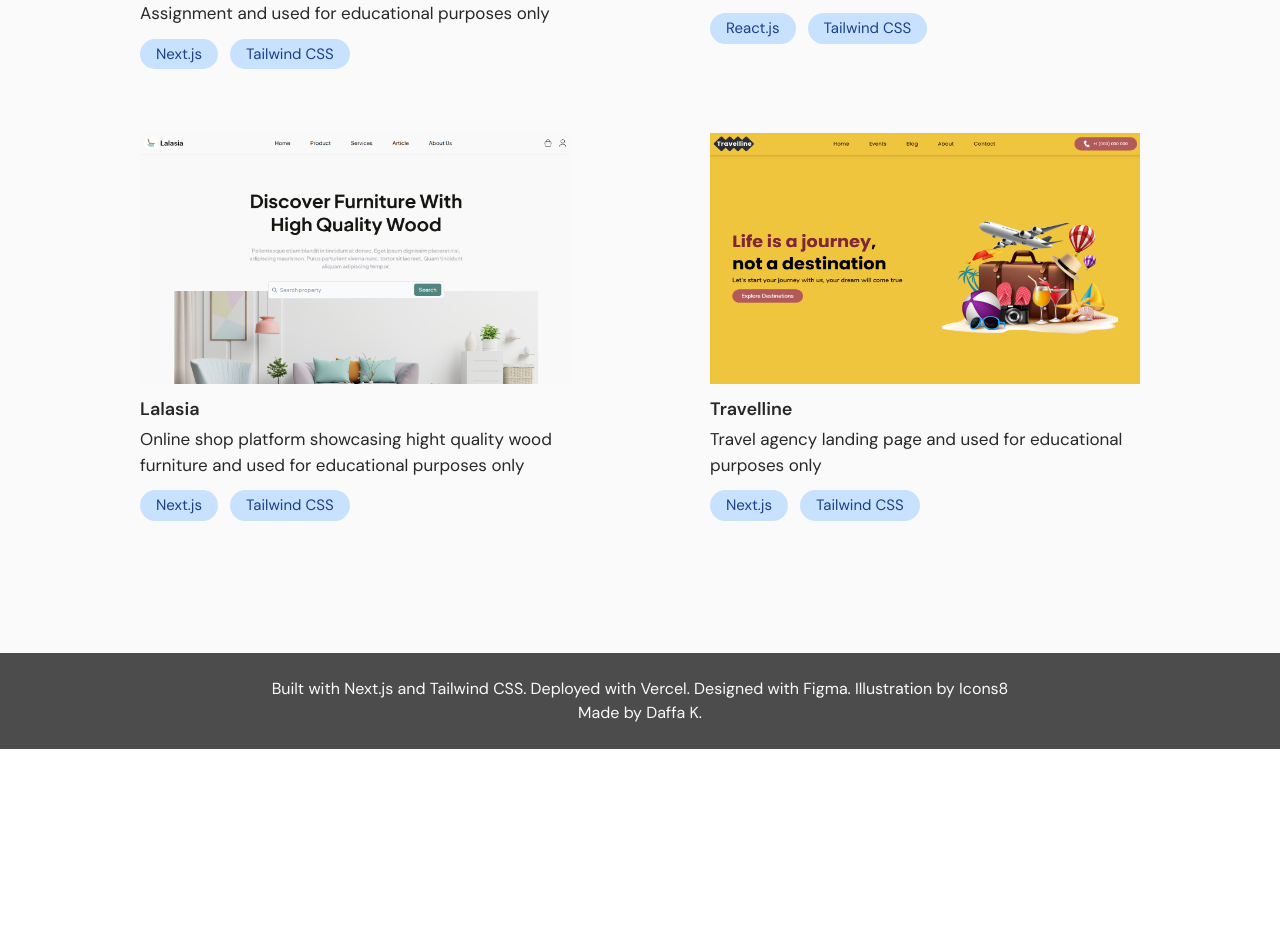
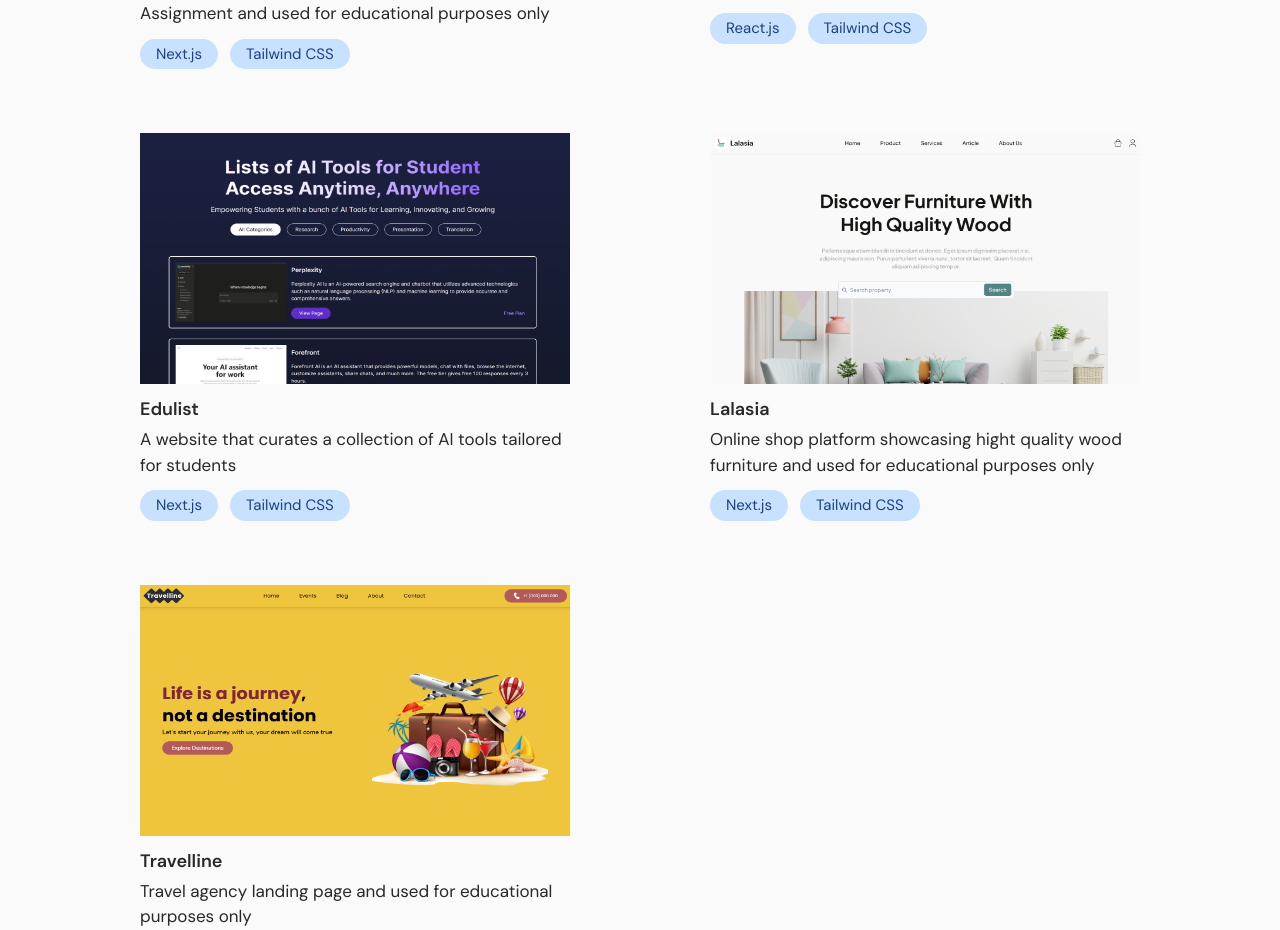
Before and after one commit to daffakamal/personal-web, a Next.js app: page /experience in a window 1280 px wide. Shown: the part 2421-3351 px from the top of the page. Before the commit the page ends 3170 px from the top, so only its background shows below. Built offline with nearby package versions, Linux system fonts and the light colour scheme.

Commit message:
feat: add edulist project in project section

```diff
--- a/src/components/data/dataProjects.js
+++ b/src/components/data/dataProjects.js
@@ -18,6 +18,14 @@ const projectsList = [
   },
   {
     id: 3,
+    img: "/images/Edulist.png",
+    title: "Edulist",
+    link: "https://edulist.vercel.app/",
+    description: "A website that curates a collection of AI tools tailored for students",
+    tag: ["Next.js", "Tailwind CSS"],
+  },
+  {
+    id: 4,
     img: "/images/Lalasia.png",
     title: "Lalasia",
     link: "https://github.com/defz7/lalasia",
@@ -26,7 +34,7 @@ const projectsList = [
     tag: ["Next.js", "Tailwind CSS"],
   },
   {
-    id: 4,
+    id: 5,
     img: "/images/Travelline.png",
     title: "Travelline",
     link: "https://github.com/defz7/travelline",
```
Also changed, not shown: public/images/Edulist.png (added).
